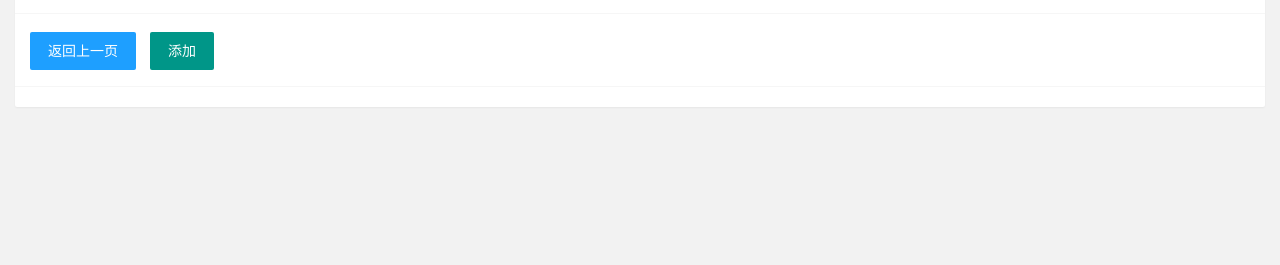
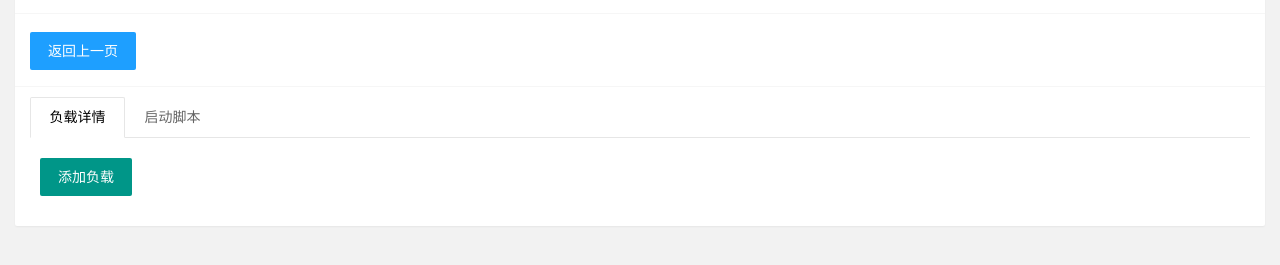
Before and after one commit to soraping/docker-registry-admin, a Django app: page /project/host in a window 1280 px wide. Shown: the part 44-309 px from the top of the page. Run offline with Django 4.2, Linux system fonts and the light colour scheme.

Commit message:
负载列表

```diff
--- /dev/null
+++ b/public/static/assets/style/common.css
@@ -0,0 +1,11 @@
+/*列表下拉框*/
+.layui-table-cell {
+    overflow: visible !important;
+
+}
+/* 使得下拉框与单元格刚好合适 */
+td .layui-form-select{
+    margin-top: -10px;
+    margin-left: -15px;
+    margin-right: -15px;
+}
--- a/templates/projects/host.html
+++ b/templates/projects/host.html
@@ -10,10 +10,23 @@
               <div class="layui-card-header">{{ project_name }}</div>
               <div class="layui-card-header layuiadmin-card-header-auto">
                 <button class="layui-btn layui-btn-normal layuiadmin-btn-project-hosts" data-type="back">返回上一页</button>
-                <button class="layui-btn layuiadmin-btn-project-hosts" data-type="add">添加</button>
               </div>
               <div class="layui-card-body">
-                <table id="LAY-app-content-hosts" lay-filter="LAY-app-content-hosts"></table>
+                  <div class="layui-tab">
+                      <ul class="layui-tab-title">
+                          <li class="layui-this">负载详情</li>
+                          <li>启动脚本</li>
+                      </ul>
+                      <div class="layui-tab-content">
+                          <div class="layui-tab-item layui-show">
+                              <div style="margin: 10px 0">
+                                  <button class="layui-btn layuiadmin-btn-project-hosts" data-type="add">添加负载</button>
+                              </div>
+                              <table id="LAY-app-content-hosts" lay-filter="LAY-app-content-hosts"></table>
+                          </div>
+                          <div class="layui-tab-item">启动脚本文件</div>
+                      </div>
+                  <div>
               </div>
           </div>
           <div>
@@ -25,25 +38,61 @@
 
 {% block custom_js %}
     <script>
-        layui.use(['index', 'table', 'func'], function(){
+        layui.use(['index', 'element', 'table', 'func'], function(){
             var $ = layui.$
             var func = layui.func
             var table = layui.table
+            var element = layui.element
 
             // 当前项目
             var project_name = $('#select-project-name').val()
+            var project_id = $('#select-project-id').val()
 
             table.render({
                 elem: '#LAY-app-content-hosts'
-                ,url: layui.setter.apiHost + '/project/host-list?project_name=' + project_name
+                ,url: layui.setter.apiHost + '/project/host-list?project_id=' + project_id
                 ,page: false
+                ,height: "600px"
                 ,cols: [[
-                     {field: 'id', width: 150, title: 'ID'}
-                    ,{field: 'real_ip', title: '物理IP', width: 300}
-                    ,{field: 'virtual_ip', title: '虚拟IP', minWidth: 250}
-                    ,{field: 'tag', title: '镜像版本', minWidth: 250}
+                     {field: 'id', width: 100, title: 'ID'}
+                    ,{field: 'real_ip', title: '物理IP', width: 150}
+                    ,{field: 'virtual_ip', title: '虚拟IP', width: 150}
+                    ,{field: 'status', width: 100, title: '状态', templet: function(d){
+                            // 前端新增一个启动中(3)的状态
+                            let status_val = ["暂停中", "运行中", "已删除", "启动中"]
+                            let status_val_class = [
+                                "layui-btn-warm",
+                                "",
+                                "layui-btn-danger",
+                                "layui-btn-normal"
+                            ]
+                            return '<button class= "layui-btn layui-btn-xs ' + status_val_class[d.status] + '">' + status_val[d.status] + '</button>'
+                        }}
+                    ,{title: '进度', templet: function(d){
+                        var filter_name = project_name + "_" + d.id
+                        return '<div class="layui-progress layui-progress-big" lay-filter="' + filter_name + '">'+
+                                    '<div class="layui-progress-bar" lay-percent="0"></div>'+
+                                '</div>'
+
+                        }, style: 'padding-top: 15px'}
+                    ,{field: 'tag', title: '镜像版本', width: 250, templet: function(d){
+                        var selectTags = d.select_tags
+                            return `
+                            <div>
+                                <select name="city" lay-verify="">
+                                    <option value="010">北京</option>
+                                    <option value="021" disabled>上海（禁用效果）</option>
+                                    <option value="0571" selected>杭州</option>
+                                  </select>
+                            </div>
+
+                            `
+                        }}
                 ]]
                 ,text: {none: '暂无数据'}
+                ,done(){
+                    {#element.progress('mall-product_1', '70%');#}
+                }
             });
 
             var active = {
--- a/templates/public/layout.html
+++ b/templates/public/layout.html
@@ -12,6 +12,7 @@
   <link rel="stylesheet" href="/static/assets/layui/css/layui.css" media="all">
   <link rel="stylesheet" href="/static/assets/style/admin.css" media="all">
   <link rel="stylesheet" href="/static/assets/style/template.css" media="all">
+  <link rel="stylesheet" href="/static/assets/style/common.css" media="all">
   {% block custom_css %}{% endblock %}
 </head>
 <body>
```
Also changed, not shown: doc.md (+2 -0 lines), tianji/projects/models.py (+7 -6 lines), tianji/projects/services.py (+27 -5 lines), 1 other file.
